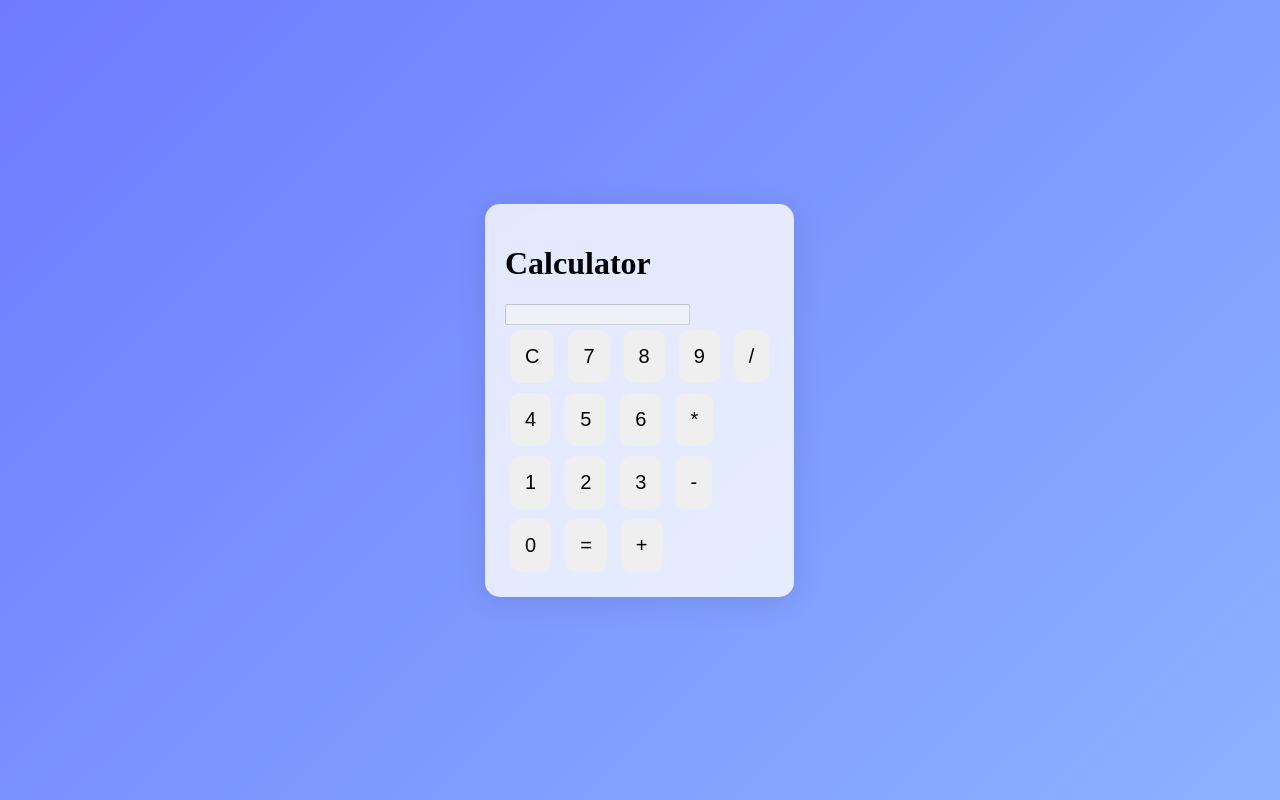
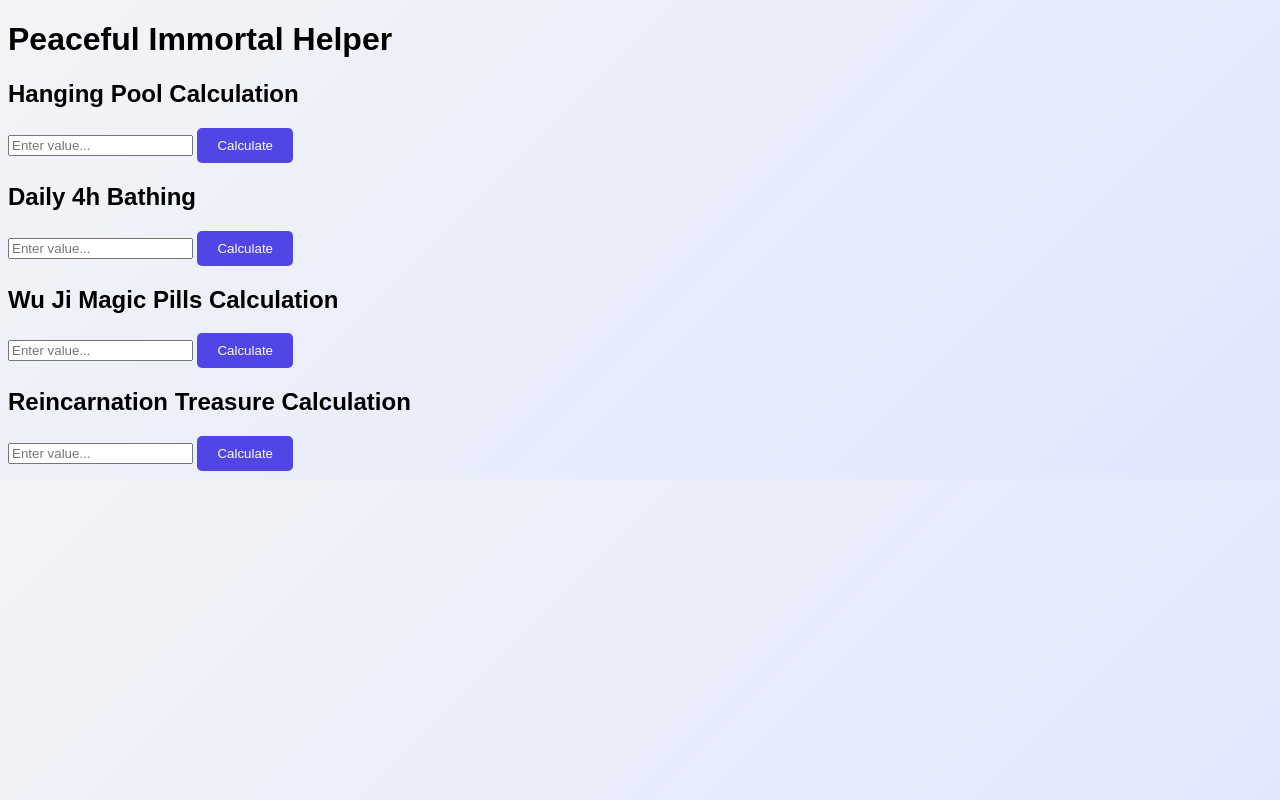
Before and after one commit to kangzia/hpxx, a plain HTML site: page index.html in a window 1280 px wide. Drawn offline with nearby package versions, Linux system fonts and the light colour scheme; no server answers.

Commit message:
Create index.html for the Peaceful Immortal Helper application

```diff
--- a/index.html
+++ b/index.html
@@ -3,100 +3,104 @@
 <head>
     <meta charset="UTF-8">
     <meta name="viewport" content="width=device-width, initial-scale=1.0">
-    <title>Calculator with Particle Effects</title>
-    <link rel="stylesheet" href="styles.css">
-    <script src="https://cdnjs.cloudflare.com/ajax/libs/particles.js/2.0.0/particles.min.js"></script>
+    <title>Peaceful Immortal Helper</title>
+    <link rel="stylesheet" href="styles.css"> <!-- Link to your CSS -->
     <style>
         body {
-            margin: 0;
-            padding: 0;
-            display: flex;
-            justify-content: center;
-            align-items: center;
-            height: 100vh;
-            background: linear-gradient(135deg, #6e7bff, #8cb2ff);
+            background: linear-gradient(135deg, #f3f4f6, #e0e7ff);
+            font-family: Arial, sans-serif;
+            animation: backgroundAnimation 15s infinite alternate;
             overflow: hidden;
         }
-        #particles-js {
-            position: absolute;
-            width: 100%;
-            height: 100%;
+        /* Glassmorphism effect styles */
+        .glass {
+            backdrop-filter: blur(10px);
+            border-radius: 15px;
+            padding: 20px;
+            box-shadow: 0 8px 16px rgba(0, 0, 0, 0.1);
+            margin: 20px;
         }
-        .calculator {
-            background: rgba(255, 255, 255, 0.8);
-            border-radius: 15px;
-            box-shadow: 0 4px 30px rgba(0, 0, 0, 0.1);
-            backdrop-filter: blur(10px);
-            padding: 20px;
-            display: inline-block;
-            animation: smoothEntrance 0.5s ease;
+        .button {
+            background-color: #4F46E5;
+            border: none;
+            color: white;
+            padding: 10px 20px;
+            border-radius: 5px;
+            cursor: pointer;
+            transition: background-color 0.3s ease;
         }
-        @keyframes smoothEntrance {
-            from { opacity: 0; transform: scale(0.5); }
-            to { opacity: 1; transform: scale(1); }
+        .button:hover {
+            background-color: #4338CA;
         }
-        /* Additional styles for buttons and layout */
-        button {
-            margin: 5px;
-            padding: 15px;
-            border-radius: 10px;
-            border: none;
-            font-size: 20px;
-            cursor: pointer;
-            transition: background 0.3s;
-        }
-        button:hover {
-            background: rgba(255, 255, 255, 0.3);
-        }
+        /* Additional styles here */
     </style>
 </head>
 <body>
-<div id="particles-js"></div>
-<div class="calculator">
-    <h1>Calculator</h1>
-    <input type="text" id="display" disabled>
-    <div>
-        <button onclick="clearDisplay()">C</button>
-        <button onclick="appendToDisplay('7')">7</button>
-        <button onclick="appendToDisplay('8')">8</button>
-        <button onclick="appendToDisplay('9')">9</button>
-        <button onclick="appendToDisplay('/')">/</button>
-    </div>
-    <div>
-        <button onclick="appendToDisplay('4')">4</button>
-        <button onclick="appendToDisplay('5')">5</button>
-        <button onclick="appendToDisplay('6')">6</button>
-        <button onclick="appendToDisplay('*')">*</button>
-    </div>
-    <div>
-        <button onclick="appendToDisplay('1')">1</button>
-        <button onclick="appendToDisplay('2')">2</button>
-        <button onclick="appendToDisplay('3')">3</button>
-        <button onclick="appendToDisplay('-')">-</button>
-    </div>
-    <div>
-        <button onclick="appendToDisplay('0')">0</button>
-        <button onclick="calculate()">=</button>
-        <button onclick="appendToDisplay('+')">+</button>
-    </div>
-</div>
-<script>
-    particlesJS.load('particles-js', 'particles.json', function() {
-        console.log('callback - particles.js config loaded');
-    });
 
-    function clearDisplay() {
-        document.getElementById('display').value = '';
-    }
+    <header>
+        <h1>Peaceful Immortal Helper</h1>
+    </header>
 
-    function appendToDisplay(value) {
-        document.getElementById('display').value += value;
-    }
+    <main>
+        <section class="calculator" id="hanging-pool-calculator">
+            <h2>Hanging Pool Calculation</h2>
+            <form>
+                <!-- Form Controls for Hanging Pool Calculation -->
+                <input type="text" placeholder="Enter value..." required>
+                <button type="button" class="button" onclick="calculateHangingPool()">Calculate</button>
+            </form>
+            <div id="hangingPoolResult" class="result"></div>
+        </section>
 
-    function calculate() {
-        const display = document.getElementById('display');
-        display.value = eval(display.value);
-    }
-</script>
+        <section class="calculator" id="daily-bathing-calculator">
+            <h2>Daily 4h Bathing</h2>
+            <form>
+                <!-- Form Controls for Daily Bathing -->
+                <input type="text" placeholder="Enter value..." required>
+                <button type="button" class="button" onclick="calculateDailyBath()">Calculate</button>
+            </form>
+            <div id="dailyBathResult" class="result"></div>
+        </section>
+
+        <section class="calculator" id="wuji-pills-calculator">
+            <h2>Wu Ji Magic Pills Calculation</h2>
+            <form>
+                <!-- Form Controls for Wu Ji Pills -->
+                <input type="text" placeholder="Enter value..." required>
+                <button type="button" class="button" onclick="calculateWujiPills()">Calculate</button>
+            </form>
+            <div id="wujiPillsResult" class="result"></div>
+        </section>
+
+        <section class="calculator" id="reincarnation-treasure-calculator">
+            <h2>Reincarnation Treasure Calculation</h2>
+            <form>
+                <!-- Form Controls for Reincarnation Treasure -->
+                <input type="text" placeholder="Enter value..." required>
+                <button type="button" class="button" onclick="calculateReincarnationTreasure()">Calculate</button>
+            </form>
+            <div id="reincarnationTreasureResult" class="result"></div>
+        </section>
+    </main>
+
+    <script src="scripts.js"></script> <!-- Link to your JavaScript -->
+    <script>
+        // Insert calculation logic functions here
+        function calculateHangingPool() {
+            // Logic for Hanging Pool Calculation
+        }
+
+        function calculateDailyBath() {
+            // Logic for Daily Bathing Calculation
+        }
+
+        function calculateWujiPills() {
+            // Logic for Wu Ji Magic Pills Calculation
+        }
+
+        function calculateReincarnationTreasure() {
+            // Logic for Reincarnation Treasure Calculation
+        }
+    </script>
 </body>
 </html>
```
